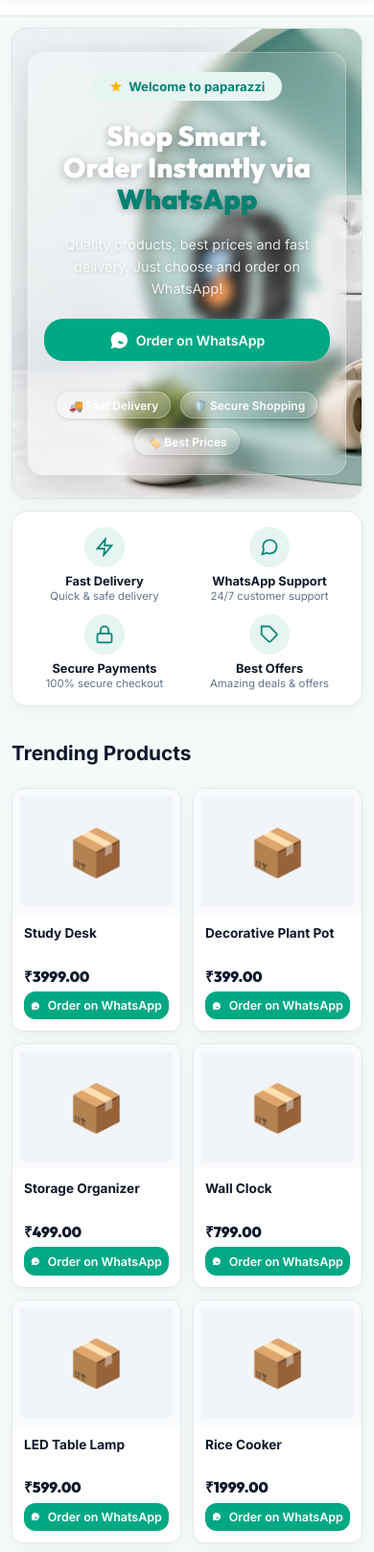
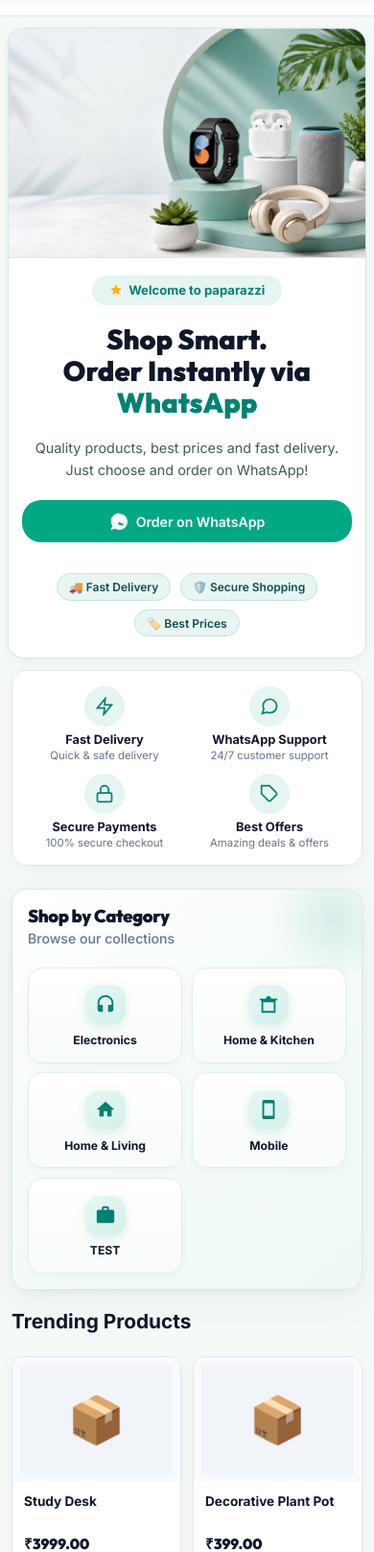
Before and after one commit to saleeja/Ecommerce-website, a Django app: page / in a window 390 px wide. Shown: the part 100-1717 px from the top of the page at 96% size. Run offline with Django 5.2, Linux system fonts and the light colour scheme; data comes from the database, SQL or seed files in the repository; both versions use the stored data as it was after the commit.

Commit message:
fixes some issues in ui

```diff
--- a/static/css/style.css
+++ b/static/css/style.css
@@ -8,8 +8,8 @@
   --surface:   #ffffff;
   --border:    #e2e8f0;
   --primary:   #008272; /* Premium Teal */
-  --primary-d: #00695c;
-  --accent:    #008272;
+  /* --primary-d: #00695c; */
+  /* --accent:    #008272; */
   --green:     #00a884; /* WhatsApp Green */
   --green-d:   #008f72;
   --text:      #334155;
@@ -224,6 +224,7 @@ body {
   padding: 0 2rem;
 }
 .hero-card {
+  background-image: var(--hero-banner-url);
   background-size: cover;
   background-position: center;
   background-repeat: no-repeat;
@@ -237,6 +238,10 @@ body {
   position: relative;
   overflow: hidden;
   box-shadow: var(--shadow);
+  isolation: isolate;
+}
+.hero-banner-img {
+  display: none;
 }
 .hero-card.hero-no-text {
   grid-template-columns: 1fr;
@@ -249,29 +254,25 @@ body {
 .hero-card.hero-no-text .hero-content {
   align-items: center;
   width: 100%;
-  background: transparent;
-  backdrop-filter: none;
-  -webkit-backdrop-filter: none;
-  border: none;
-  box-shadow: none;
   padding: 0;
 }
 .hero-card.hero-no-text .hero-visual {
   display: none;
 }
+/* Readable on any banner (light or dark upload) */
 .hero-content {
   display: flex;
   flex-direction: column;
   align-items: flex-start;
   z-index: 2;
-  background: rgba(255, 255, 255, 0.15);
-  backdrop-filter: blur(6px);
-  -webkit-backdrop-filter: blur(6px);
   padding: 2.2rem;
   border-radius: var(--radius);
-  border: 1px solid rgba(255, 255, 255, 0.25);
   max-width: 580px;
-  box-shadow: 0 8px 32px rgba(0, 0, 0, 0.15);
+  background: rgba(255, 255, 255, 0.94);
+  backdrop-filter: blur(12px);
+  -webkit-backdrop-filter: blur(12px);
+  border: 1px solid rgba(0, 0, 0, 0.08);
+  box-shadow: 0 8px 32px rgba(0, 0, 0, 0.1);
 }
 .welcome-badge {
   background: #e6f4f2;
@@ -290,20 +291,18 @@ body {
   font-size: clamp(2rem, 5vw, 3.2rem);
   font-weight: 900;
   line-height: 1.15;
-  color: #ffffff;
   margin-bottom: 1.2rem;
-  text-shadow: 0 2px 8px rgba(0,0,0,0.3);
+  color: var(--text-dark);
 }
 .hero-title span {
   color: var(--primary);
 }
 .hero-sub {
-  color: rgba(255, 255, 255, 0.85);
   font-size: 1rem;
   line-height: 1.6;
   margin-bottom: 2rem;
   max-width: 480px;
-  text-shadow: 0 1px 4px rgba(0,0,0,0.2);
+  color: #3d5c57;
 }
 .hero-buttons {
   display: flex;
@@ -322,14 +321,11 @@ body {
   gap: 0.4rem;
   font-size: 0.82rem;
   font-weight: 600;
-  color: #ffffff;
-  background: rgba(255, 255, 255, 0.15);
   padding: 0.4rem 0.8rem;
   border-radius: 20px;
-  border: 1px solid rgba(255, 255, 255, 0.3);
-  box-shadow: 0 1px 4px rgba(0,0,0,0.15);
-  backdrop-filter: blur(4px);
-  -webkit-backdrop-filter: blur(4px);
+  color: #0f4f47;
+  background: #e8f5f3;
+  border: 1px solid #bde8e0;
 }
 .hero-visual {
   position: relative;
@@ -369,7 +365,6 @@ body {
 
 /* COMPACT FILTER BAR */
 .pills-section {
-  padding: 0.5rem 2rem;
   max-width: 1200px;
   margin: 0 auto;
 }
@@ -548,6 +543,144 @@ body {
   width: 18px;
   height: 18px;
   fill: currentColor;
+}
+
+/* Shop by Category – showcase (homepage) */
+.pills-section {
+  padding: 0.75rem 2rem 1.25rem;
+}
+.pills-section .category-showcase {
+  width: 100%;
+  padding: 1.5rem 1.6rem 1.65rem;
+  border-radius: 20px;
+  border: 1px solid #d8ebe8;
+  background: linear-gradient(145deg, #ffffff 0%, #f4fbf9 55%, #eef8f6 100%);
+  box-shadow: 0 10px 40px rgba(0, 130, 114, 0.07), 0 2px 8px rgba(15, 23, 42, 0.04);
+  position: relative;
+  overflow: hidden;
+}
+.pills-section .category-showcase::before {
+  content: '';
+  position: absolute;
+  top: -40px;
+  right: -40px;
+  width: 140px;
+  height: 140px;
+  border-radius: 50%;
+  background: radial-gradient(circle, rgba(0, 130, 114, 0.12) 0%, transparent 70%);
+  pointer-events: none;
+}
+.pills-section .category-showcase .sidebar-title-row {
+  margin-bottom: 1.35rem;
+  position: relative;
+  z-index: 1;
+}
+.pills-section .sidebar-title-block {
+  display: flex;
+  flex-direction: column;
+  gap: 0.2rem;
+}
+.pills-section .category-showcase .sidebar-title {
+  font-family: 'Outfit', sans-serif;
+  font-size: 1.35rem;
+  font-weight: 800;
+  letter-spacing: -0.02em;
+  color: var(--text-dark);
+}
+.pills-section .sidebar-subtitle {
+  font-size: 0.88rem;
+  color: var(--muted);
+  font-weight: 500;
+}
+.pills-section .sidebar-list {
+  display: grid;
+  flex-direction: unset;
+  grid-template-columns: repeat(auto-fit, minmax(150px, 1fr));
+  gap: 1rem;
+  width: 100%;
+  position: relative;
+  z-index: 1;
+}
+.pills-section .category-card {
+  display: flex;
+  width: 100%;
+  max-width: none;
+  min-height: 118px;
+  position: relative;
+  overflow: hidden;
+  background: linear-gradient(180deg, #ffffff 0%, #f8fcfb 100%);
+  border: 1px solid #e2eeec;
+  border-radius: 16px;
+  padding: 1.15rem 0.85rem 1rem;
+  flex-direction: column;
+  align-items: center;
+  justify-content: center;
+  text-align: center;
+  gap: 0.55rem;
+  color: var(--text-dark);
+  box-shadow: 0 2px 10px rgba(15, 23, 42, 0.04);
+  transition: transform var(--transition), box-shadow var(--transition), border-color var(--transition), background var(--transition);
+}
+.pills-section .category-card::after {
+  content: '';
+  position: absolute;
+  inset: 0;
+  background: linear-gradient(135deg, rgba(0, 130, 114, 0.06) 0%, transparent 60%);
+  opacity: 0;
+  transition: opacity var(--transition);
+}
+.pills-section .category-card:hover {
+  transform: translateY(-5px);
+  border-color: #9fd9cf;
+  box-shadow: 0 14px 28px rgba(0, 130, 114, 0.14);
+  background: linear-gradient(180deg, #ffffff 0%, #eef9f7 100%);
+  color: var(--primary);
+}
+.pills-section .category-card:hover::after {
+  opacity: 1;
+}
+.pills-section .category-card-icon {
+  width: 52px;
+  height: 52px;
+  border-radius: 16px;
+  background: linear-gradient(145deg, #e6f7f4 0%, #d4f0ea 100%);
+  color: var(--primary);
+  box-shadow: inset 0 1px 0 rgba(255, 255, 255, 0.9), 0 4px 12px rgba(0, 130, 114, 0.12);
+  position: relative;
+  z-index: 1;
+  transition: transform var(--transition), background var(--transition), color var(--transition);
+}
+.pills-section .category-card-icon svg {
+  width: 26px;
+  height: 26px;
+}
+.pills-section .category-card:hover .category-card-icon {
+  transform: scale(1.08);
+  background: linear-gradient(145deg, var(--primary) 0%, #006b5e 100%);
+  color: #ffffff;
+}
+.pills-section .category-card-label {
+  font-size: 0.86rem;
+  font-weight: 700;
+  line-height: 1.25;
+  position: relative;
+  z-index: 1;
+}
+.pills-section .category-card-arrow {
+  position: absolute;
+  right: 0.65rem;
+  top: 0.65rem;
+  font-size: 0.9rem;
+  font-weight: 700;
+  color: var(--primary);
+  opacity: 0;
+  transform: translate(-4px, 4px);
+  transition: opacity var(--transition), transform var(--transition);
+  z-index: 1;
+}
+.pills-section .category-card:hover .category-card-arrow {
+  opacity: 1;
+  transform: translate(0, 0);
 }
 
 /* RIGHT COLUMN - FEATURED PRODUCTS */
@@ -853,9 +986,6 @@ body {
   .workspace-grid {
     grid-template-columns: 1fr;
   }
-  .category-sidebar {
-    display: none; /* In mobile or smaller tablet screens, we hide vertical sidebar and rely on top pills */
-  }
   .why-shop-card {
     grid-template-columns: 1fr;
     gap: 1.5rem;
@@ -869,14 +999,77 @@ body {
 }
 
 @media (max-width: 768px) {
+  .pills-section {
+    padding: 0.5rem 0.75rem 1rem;
+  }
+  .pills-section .category-showcase {
+    padding: 1.15rem 1rem 1.25rem;
+    border-radius: 16px;
+  }
+  .pills-section .category-showcase .sidebar-title {
+    font-size: 1.15rem;
+  }
+  .pills-section .sidebar-list {
+    display: grid;
+    flex-direction: unset;
+    grid-template-columns: repeat(2, 1fr);
+    gap: 0.75rem;
+    overflow: visible;
+  }
+  .pills-section .category-card {
+    min-height: 108px;
+    padding: 1rem 0.65rem 0.85rem;
+  }
+  .pills-section .category-card-icon {
+    width: 46px;
+    height: 46px;
+    border-radius: 14px;
+  }
+  .pills-section .category-card-icon svg {
+    width: 22px;
+    height: 22px;
+  }
+  .pills-section .category-card-label {
+    font-size: 0.8rem;
+  }
+  .pills-section .category-card-arrow {
+    display: none;
+  }
   .hero-card {
-    grid-template-columns: 1fr;
-    padding: 2rem 1.5rem;
+    display: flex;
+    flex-direction: column;
+    justify-content: flex-start;
+    align-items: stretch;
+    min-height: unset;
+    padding: 0;
     text-align: center;
-    gap: 1.5rem;
+    gap: 0;
+    background-image: none;
+    overflow: hidden;
+  }
+  .hero-banner-img {
+    display: block;
+    width: 100%;
+    height: auto;
+    object-fit: contain;
+    object-position: center top;
+    flex-shrink: 0;
+    border-radius: 16px 16px 0 0;
+    background: #f0f4f3;
   }
   .hero-content {
     align-items: center;
+    width: 100%;
+    max-width: 100%;
+    margin-top: 0;
+    border-radius: 0 0 16px 16px;
+    padding: 1.35rem 1.15rem 1.5rem;
+    background: #ffffff;
+    border: none;
+    border-top: 1px solid var(--border);
+    backdrop-filter: none;
+    -webkit-backdrop-filter: none;
+    box-shadow: none;
   }
   .hero-buttons {
     justify-content: center;
@@ -966,20 +1159,15 @@ body {
     font-size: 0.75rem;
   }
   .hero-section {
-    padding: 0 0.75rem;
+    padding: 0 0.5rem;
     margin: 0.75rem auto;
   }
   .hero-card {
     border-radius: 16px;
-    padding: 1.5rem 1rem;
-    gap: 1.25rem;
-  }
-  .hero-card.hero-no-text {
-    min-height: 240px;
-    padding: 2rem 1rem;
+    padding: 0;
   }
   .hero-content {
-    padding: 1.25rem 1rem;
+    padding: 1.15rem 0.9rem 1.35rem;
     max-width: 100%;
   }
   .hero-title {
@@ -1037,7 +1225,14 @@ body {
     padding: 0.75rem;
   }
   .pills-section {
-    padding: 0.25rem 0.75rem;
+    padding: 0.5rem 0.75rem;
+  }
+  .pills-section .category-sidebar {
+    padding: 1rem;
+    border-radius: 16px;
+  }
+  .pills-section .sidebar-title {
+    font-size: 1rem;
   }
   .highlights-section {
     padding: 0 0.75rem;
@@ -1060,6 +1255,21 @@ body {
 }
 
 @media (max-width: 520px) {
+  .pills-section .sidebar-list {
+    grid-template-columns: repeat(2, 1fr);
+    gap: 0.6rem;
+  }
+  .pills-section .category-card {
+    min-height: 100px;
+    padding: 0.85rem 0.45rem 0.75rem;
+  }
+  .pills-section .category-card-icon {
+    width: 42px;
+    height: 42px;
+  }
+  .pills-section .category-card-label {
+    font-size: 0.76rem;
+  }
   .grid-3 {
     grid-template-columns: repeat(2, 1fr);
     gap: 0.75rem;
@@ -1103,41 +1313,3 @@ body {
     height: 14px;
   }
 }
-
-.category-sidebar {
-    width: 100%;
-}
-
-.sidebar-list {
-    display: grid;
-    grid-template-columns: repeat(auto-fit, minmax(180px, 1fr));
-    gap: 1rem;
-}
-
-.sidebar-item {
-    background: #fff;
-    border: 1px solid #e2e8f0;
-    border-radius: 12px;
-    padding: 1rem;
-    display: flex;
-    flex-direction: column;
-    align-items: center;
-    gap: .75rem;
-}
-
-@media (max-width: 768px) {
-
-  .sidebar-list {
-    display: flex;
-    overflow-x: auto;
-    gap: 0.75rem;
-    padding-bottom: 0.5rem;
-  }
-
-  .sidebar-item {
-    flex: 0 0 auto;
-    min-width: 130px;
-    padding: 0.75rem;
-    border-radius: 12px;
-  }
-}
--- a/templates/store/home.html
+++ b/templates/store/home.html
@@ -4,7 +4,14 @@
 {% block content %}
 
 <section class="hero-section">
-  <div class="hero-card {% if not site_config.hero_title and not site_config.hero_subtitle %}hero-no-text{% endif %}" style="background-image: url('{% if site_config.hero_banner %}{{ site_config.hero_banner.url }}{% else %}{% static 'images/hero_products.png' %}{% endif %}');">
+  <div class="hero-card{% if not site_config.hero_title and not site_config.hero_subtitle %} hero-no-text{% endif %}"
+       style="--hero-banner-url: url('{% if site_config.hero_banner %}{{ site_config.hero_banner.url }}{% else %}{% static 'images/hero_products.png' %}{% endif %}');">
+    <img
+      class="hero-banner-img"
+      src="{% if site_config.hero_banner %}{{ site_config.hero_banner.url }}{% else %}{% static 'images/hero_products.png' %}{% endif %}"
+      alt="{{ site_name }} banner"
+      loading="eager"
+    />
     <div class="hero-content">
       {% if site_config.hero_title or site_config.hero_subtitle %}
         <span class="welcome-badge">
@@ -127,33 +134,40 @@
 <section class="pills-section">
   <div class="workspace-grid">
     <!-- LEFT SIDEBAR: SHOP BY CATEGORY -->
-    <aside class="category-sidebar">
+    <aside class="category-sidebar category-showcase">
       <div class="sidebar-title-row">
-        <h3 class="sidebar-title">Shop by Category</h3>
-        <!-- <a href="{% url 'home' %}" class="sidebar-view-all">View all →</a> -->
+        <div class="sidebar-title-block">
+          <h3 class="sidebar-title">Shop by Category</h3>
+          <p class="sidebar-subtitle">Browse our collections</p>
+        </div>
       </div>
       <div class="sidebar-list">
         {% for cat in categories %}
-        <a href="{% url 'category' slug=cat.slug %}" class="sidebar-item">
-          <span class="sidebar-item-icon">
+        <a href="{% url 'category' slug=cat.slug %}" class="sidebar-item category-card">
+          <span class="sidebar-item-icon category-card-icon">
             {% if "electronics" in cat.name|lower %}
-            <!-- Headphones Icon -->
-            <svg viewBox="0 0 24 24"><path d="M12 2c-4.97 0-9 4.03-9 9v7c0 1.66 1.34 3 3 3h3v-8H5v-2c0-3.87 3.13-7 7-7s7 3.13 7 7v2h-4v8h3c1.66 0 3-1.34 3-3v-7c0-4.97-4.03-9-9-9z"/></svg>
-            {% elif "kitchen" in cat.name|lower or "home" in cat.name|lower %}
-            <!-- Cooking Pot / Living Room Icon -->
-            <svg viewBox="0 0 24 24"><path d="M2 6h20v2H2zm16 4v10H6V10zm2-2H4v14h16V8zm-8-5c-1.66 0-3 1.34-3 3h6c0-1.66-1.34-3-3-3z"/></svg>
+            <svg viewBox="0 0 24 24" aria-hidden="true"><path d="M12 2c-4.97 0-9 4.03-9 9v7c0 1.66 1.34 3 3 3h3v-8H5v-2c0-3.87 3.13-7 7-7s7 3.13 7 7v2h-4v8h3c1.66 0 3-1.34 3-3v-7c0-4.97-4.03-9-9-9z"/></svg>
+            {% elif "kitchen" in cat.name|lower %}
+            <svg viewBox="0 0 24 24" aria-hidden="true"><path d="M2 6h20v2H2zm16 4v10H6V10zm2-2H4v14h16V8zm-8-5c-1.66 0-3 1.34-3 3h6c0-1.66-1.34-3-3-3z"/></svg>
+            {% elif "living" in cat.name|lower %}
+            <svg viewBox="0 0 24 24" aria-hidden="true"><path d="M10 20v-6h4v6h5v-8h3L12 3 2 12h3v8z"/></svg>
+            {% elif "home" in cat.name|lower %}
+            <svg viewBox="0 0 24 24" aria-hidden="true"><path d="M10 20v-6h4v6h5v-8h3L12 3 2 12h3v8z"/></svg>
             {% elif "mobile" in cat.name|lower or "phone" in cat.name|lower %}
-            <!-- Smartphone Icon -->
-            <svg viewBox="0 0 24 24"><path d="M17 1.01L7 1c-1.1 0-2 .9-2 2v18c0 1.1.9 2 2 2h10c1.1 0 2-.9 2-2V3c0-1.1-.9-1.99-2-1.99zM17 19H7V5h10v14z"/></svg>
+            <svg viewBox="0 0 24 24" aria-hidden="true"><path d="M17 1.01L7 1c-1.1 0-2 .9-2 2v18c0 1.1.9 2 2 2h10c1.1 0 2-.9 2-2V3c0-1.1-.9-1.99-2-1.99zM17 19H7V5h10v14z"/></svg>
+            {% elif "fashion" in cat.name|lower or "cloth" in cat.name|lower %}
+            <svg viewBox="0 0 24 24" aria-hidden="true"><path d="M12 2l-1 4H7l-1 9h12L17 6h-4l-1-4zm0 14.5a3.5 3.5 0 1 0 0 7 3.5 3.5 0 0 0 0-7z"/></svg>
             {% else %}
-            <!-- Backpack / Accessories Icon -->
-            <svg viewBox="0 0 24 24"><path d="M20 6h-4V4c0-1.11-.89-2-2-2h-4c-1.11 0-2 .89-2 2v2H4c-1.11 0-1.99.89-1.99 2L2 19c0 1.11.89 2 2 2h16c1.11 0 2-.89 2-2V8c0-1.11-.89-2-2-2zm-6 0h-4V4h4v2z"/></svg>
+            <svg viewBox="0 0 24 24" aria-hidden="true"><path d="M20 6h-4V4c0-1.11-.89-2-2-2h-4c-1.11 0-2 .89-2 2v2H4c-1.11 0-1.99.89-1.99 2L2 19c0 1.11.89 2 2 2h16c1.11 0 2-.89 2-2V8c0-1.11-.89-2-2-2zm-6 0h-4V4h4v2z"/></svg>
             {% endif %}
           </span>
-          {{ cat.name }}
+          <span class="category-card-label">{{ cat.name }}</span>
+          <span class="category-card-arrow" aria-hidden="true">→</span>
         </a>
         {% endfor %}
       </div>
+    </aside>
+  </div>
 </section>
 
 <!-- MAIN WORKSPACE -->
```
Also changed, not shown: db.sqlite3, media/store/ChatGPT_Image_May_30_2026_07_08_06_PM_LkHoSzy.png (added), media/store/ChatGPT_Image_May_30_2026_07_08_06_PM_MDEJkXG.png (added), media/store/ChatGPT_Image_May_30_2026_07_44_04_PM_cwVRlqC.png (added).
